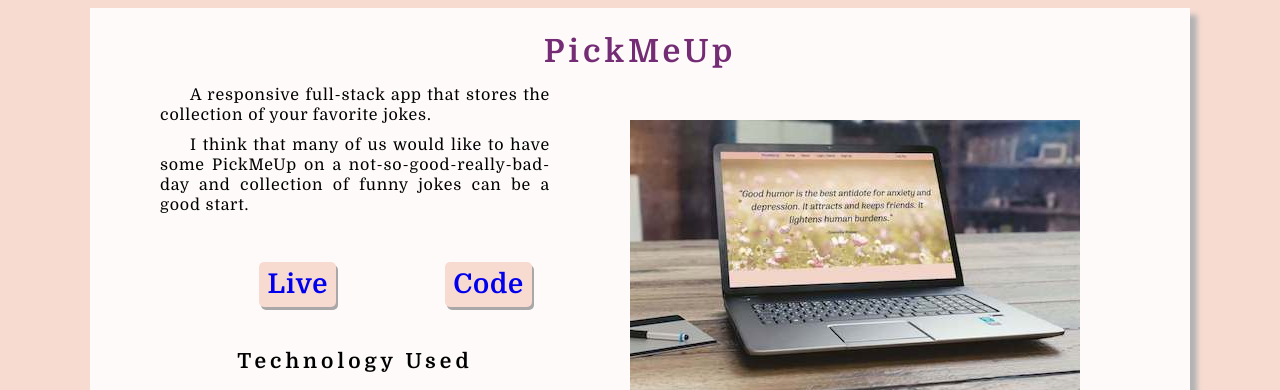
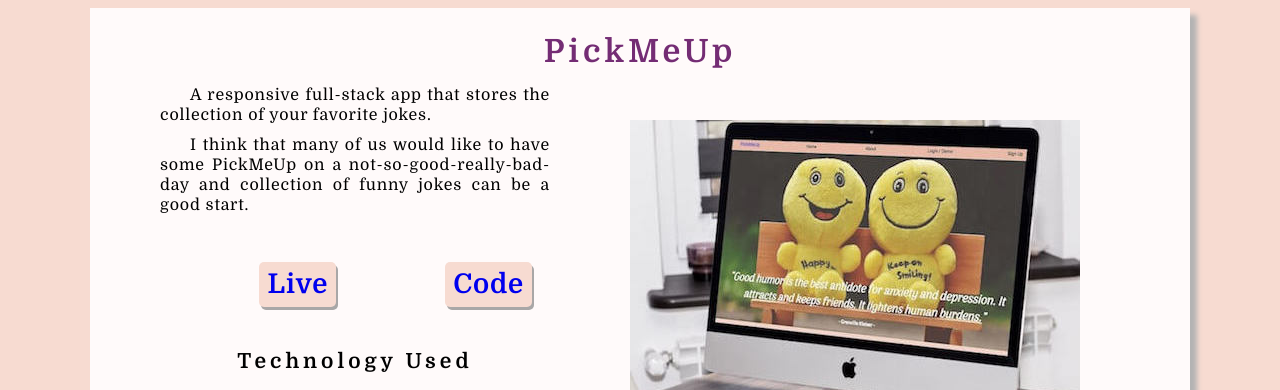
Before and after one commit to NG-SF/mySite, a plain HTML site: page index.html in a window 1280 px wide. Shown: the part 1490-1880 px from the top of the page. Drawn offline with nearby package versions, Linux system fonts and the light colour scheme.

Commit message:
update screenshot for PickMeUp

```diff
--- a/index.html
+++ b/index.html
@@ -120,7 +120,7 @@
           </div>
           </div>
           <div class="img-box">
-          <img class="mockImg" src="./data/screens/pickMeUp1.jpeg" alt="screenshot">
+          <img class="mockImg" src="./data/screens/pickMeUp1.jpg" alt="screenshot">
         </div>
       </div>
       </section>
```
Also changed, not shown: data/screens/pickMeUp1.jpeg (deleted), data/screens/pickMeUp1.jpg (added).
